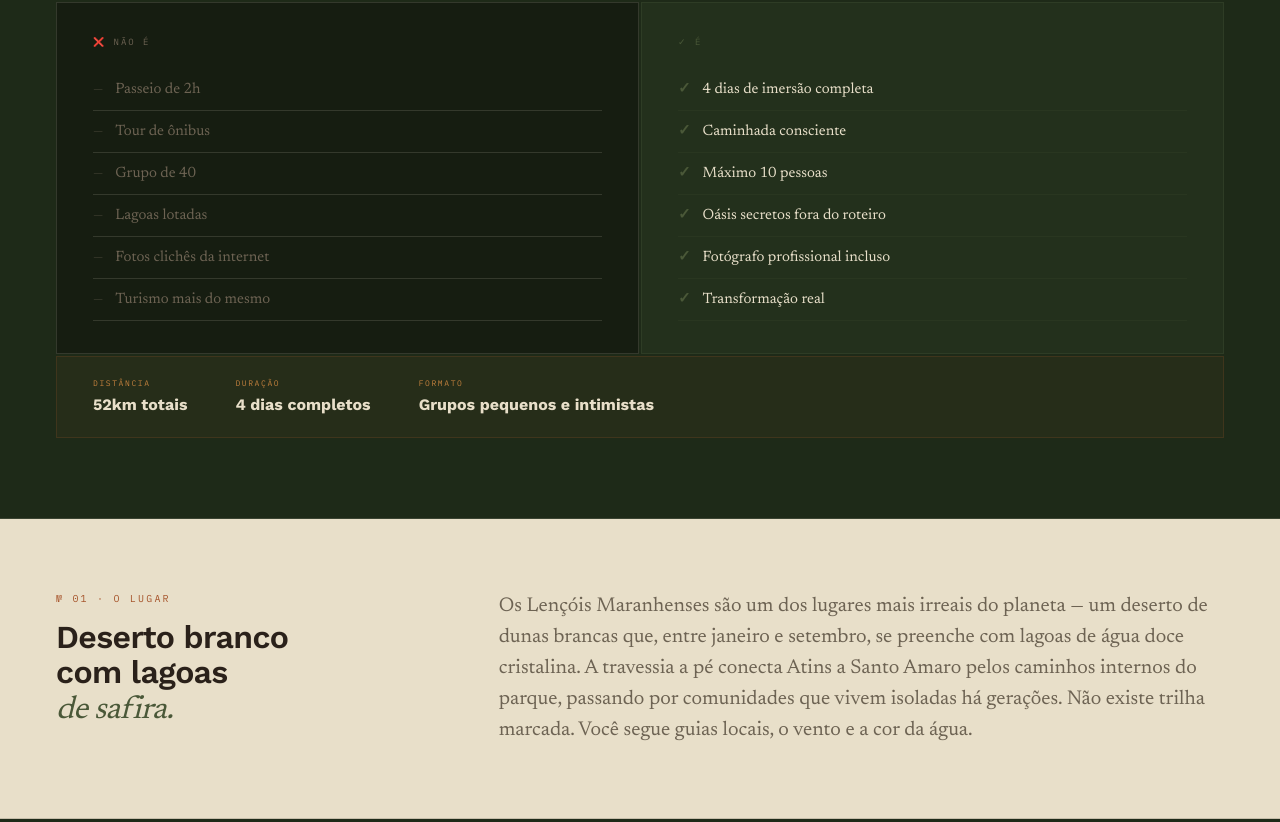
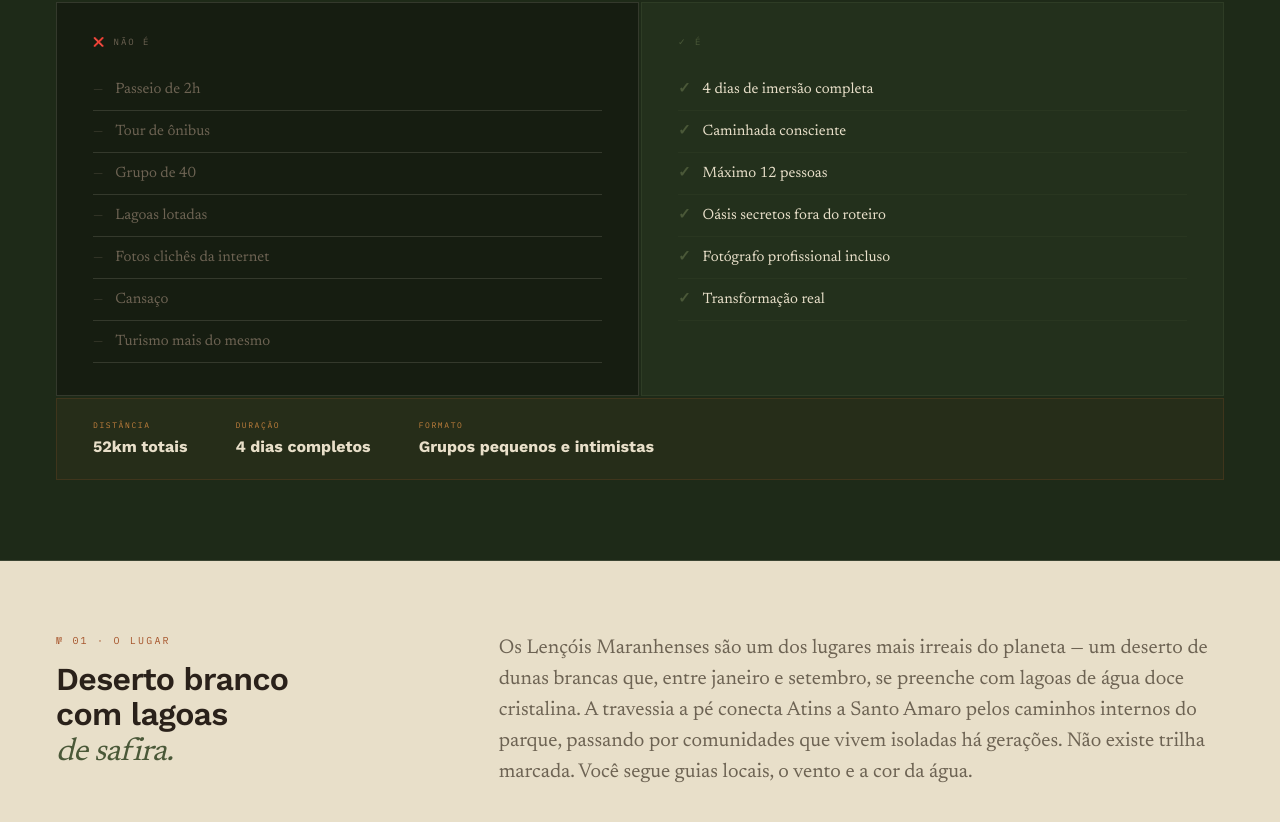
Before and after one commit to henriquepimenta1/henrique-webpage, a Next.js app: page /expedicoes/lencois in a window 1280 px wide. Shown: the part 1018-1840 px from the top of the page. Built offline with nearby package versions, Linux system fonts and the light colour scheme; no server answers.

Commit message:
fix: mapa cartográfico claro, km e NOT_IS alinhados com PDFs

```diff
--- a/app/expedicoes/lencois/page.tsx
+++ b/app/expedicoes/lencois/page.tsx
@@ -128,7 +128,7 @@ const OUTROS_PACOTES = [
     id: 'intensiva',
     label: 'Travessia Intensiva',
     dias: '3 dias',
-    km: '~38km',
+    km: '35km',
     desc: 'Aventura concentrada para quem tem menos tempo. Fotografia profissional também inclusa.',
     price: null,
     cta: 'Consultar valores',
@@ -137,7 +137,7 @@ const OUTROS_PACOTES = [
     id: 'profunda',
     label: 'Travessia Profunda',
     dias: '5 dias',
-    km: '~65km',
+    km: '64km',
     desc: 'Imersão total com ritmo contemplativo. Fotografia profissional também inclusa. Vagas limitadas — apenas 1 grupo.',
     price: null,
     cta: 'Consultar valores',
@@ -153,8 +153,8 @@ const CANCELAMENTO = [
 
 /* ─── NOT / IS ─────────────────────────────────────────────────── */
 const NOT_IS = {
-  nao: ['Passeio de 2h', 'Tour de ônibus', 'Grupo de 40', 'Lagoas lotadas', 'Fotos clichês da internet', 'Turismo mais do mesmo'],
-  e:   ['4 dias de imersão completa', 'Caminhada consciente', 'Máximo 10 pessoas', 'Oásis secretos fora do roteiro', 'Fotógrafo profissional incluso', 'Transformação real'],
+  nao: ['Passeio de 2h', 'Tour de ônibus', 'Grupo de 40', 'Lagoas lotadas', 'Fotos clichês da internet', 'Cansaço', 'Turismo mais do mesmo'],
+  e:   ['4 dias de imersão completa', 'Caminhada consciente', 'Máximo 12 pessoas', 'Oásis secretos fora do roteiro', 'Fotógrafo profissional incluso', 'Transformação real'],
 }
 
 /* ══════════════════════════════════════════════════════════════════
--- a/components/lencois-map.tsx
+++ b/components/lencois-map.tsx
@@ -41,7 +41,7 @@ const DOT_COLORS: Record<number, string> = {
   4: '#D4956A',
 }
 
-const MAP_STYLE = 'https://basemaps.cartocdn.com/gl/dark-matter-gl-style/style.json'
+const MAP_STYLE = 'https://basemaps.cartocdn.com/gl/positron-gl-style/style.json'
 
 export default function LencoisMap() {
   return (
```
